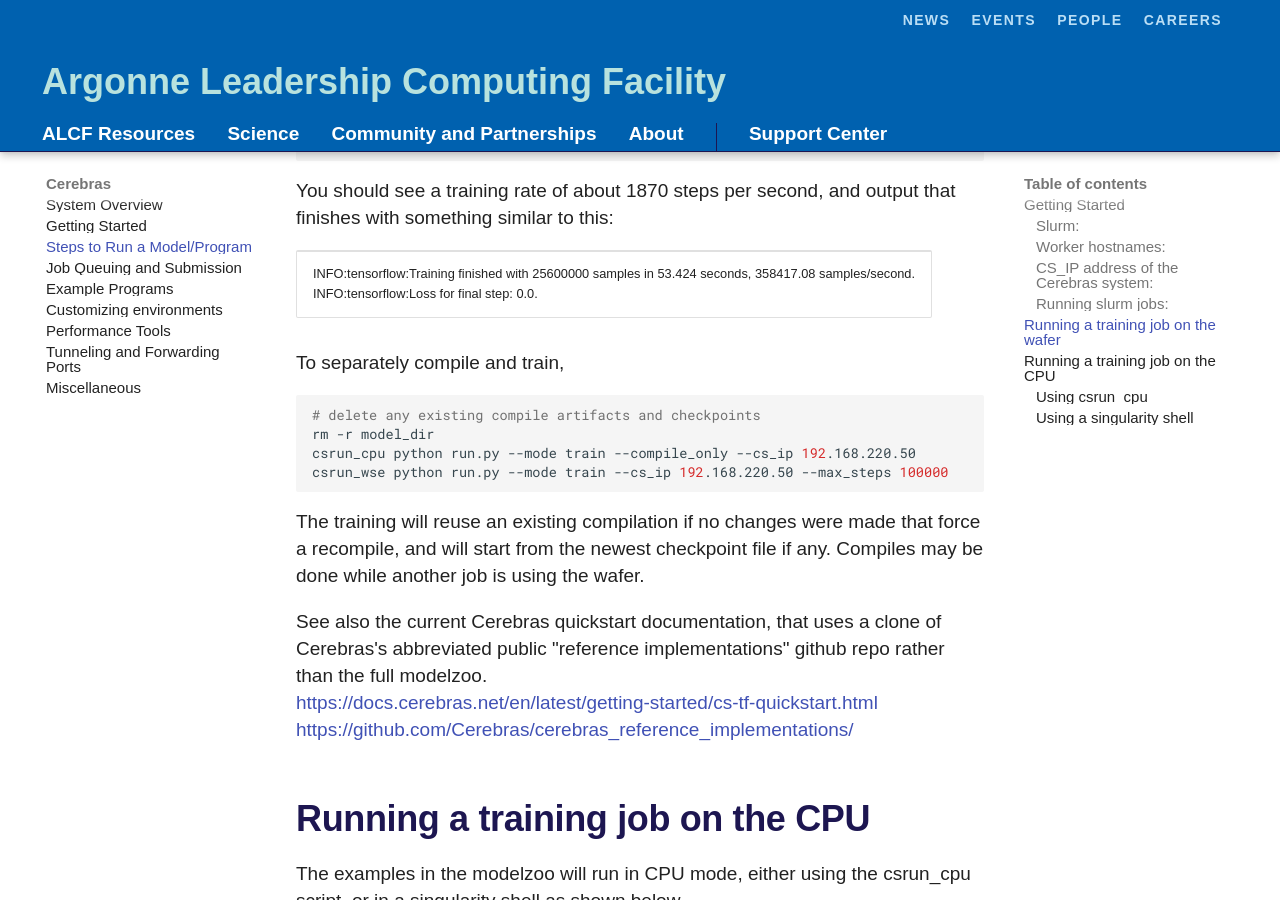
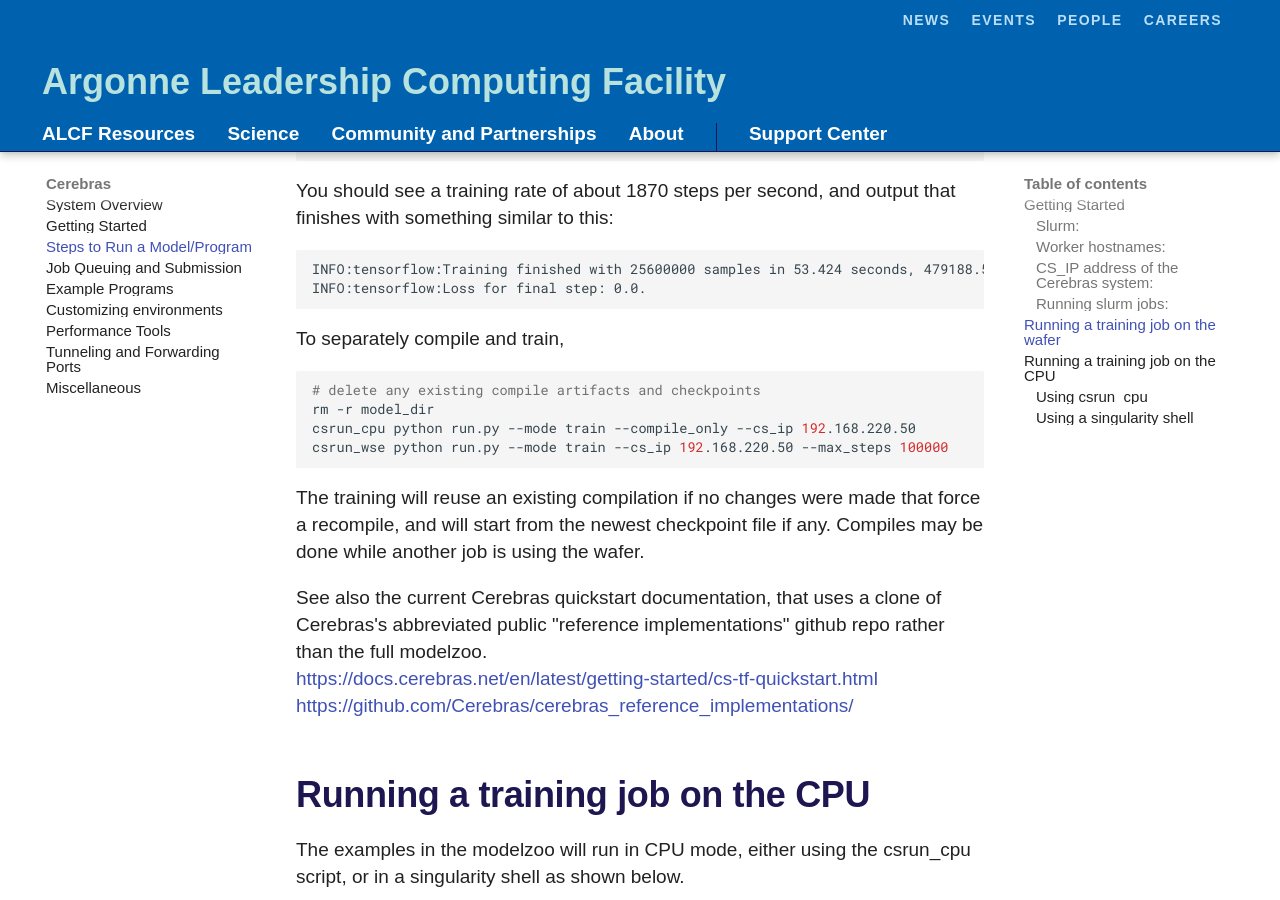
Before and after one commit to argonne-lcf/ai-testbed-userdocs, an MkDocs documentation site: the page built from docs/cerebras/Steps-to-run-a-model-or-program.md, in a window 1280 px wide and 900 px high, scrolled down 1457 px. Built offline with MkDocs 1.6.1 and Material for MkDocs 9.7.7, drawn with Linux system fonts in a browser that asks for light colours; some web fonts are replaced; comment, search, counter and statistics services are not loaded.

Commit message:
Changed HTML table to fenced text.

````diff
--- a/docs/cerebras/Steps-to-run-a-model-or-program.md
+++ b/docs/cerebras/Steps-to-run-a-model-or-program.md
@@ -56,16 +56,10 @@
 
 You should see a training rate of about 1870 steps per second, and output that finishes with something similar to this:
 
-<table>
-<tbody>
-<tr class="odd">
-<td>
-INFO:tensorflow:Training finished with 25600000 samples in 53.424 seconds, 358417.08 samples/second.<br />
-INFO:tensorflow:Loss for final step: 0.0.</strong></td>
-</td>
-</tr>
-</tbody>
-</table>
+```text
+INFO:tensorflow:Training finished with 25600000 samples in 53.424 seconds, 479188.55 samples/second.
+INFO:tensorflow:Loss for final step: 0.0.
+```
 
 To separately compile and train,
 
````
